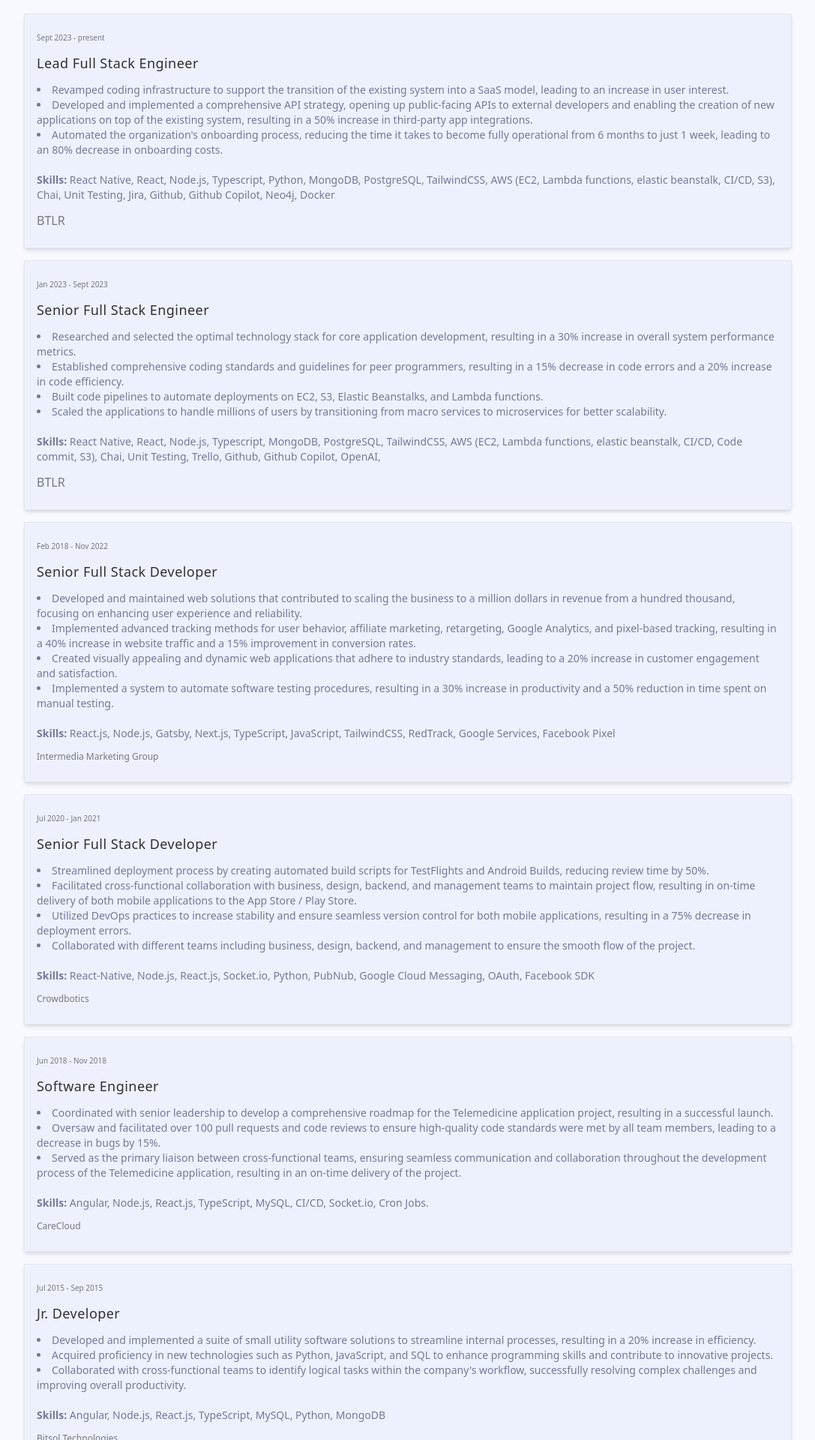
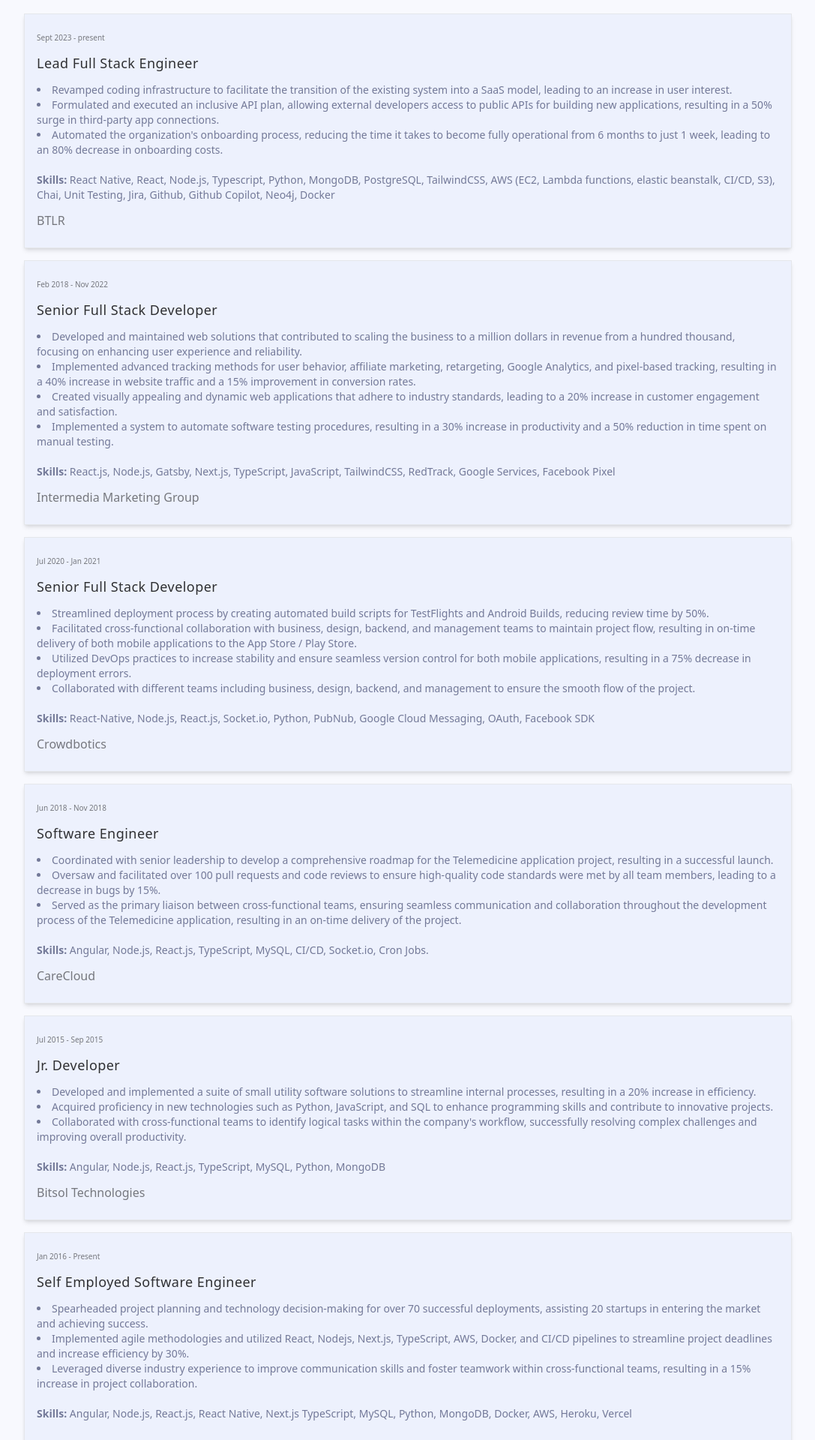
Before and after one commit to chwasifjameel/wasif-jameel, a Next.js app: page / in a window 1280 px wide. Shown: the part 4520-6440 px from the top of the page at 75% size, without its empty margins (116-1203 px from the left). Built offline with nearby package versions, Linux system fonts and the light colour scheme.

Commit message:
experience resorting

```diff
--- a/components/resume.tsx
+++ b/components/resume.tsx
@@ -1,4 +1,80 @@
 import Image from 'next/image';
+
+const experiences = [
+  {
+    title: 'Lead Full Stack Engineer',
+    company: 'BTLR',
+    date: 'Sept 2023 - present',
+    achivements: [
+      'Revamped coding infrastructure to facilitate the transition of the existing system into a SaaS model, leading to an increase in user interest.',
+      'Formulated and executed an inclusive API plan, allowing external developers access to public APIs for building new applications, resulting in a 50% surge in third-party app connections.',
+      "Automated the organization's onboarding process, reducing the time it takes to become fully operational from 6 months to just 1 week, leading to an 80% decrease in onboarding costs.",
+    ],
+    skills:
+      'React Native, React, Node.js, Typescript, Python, MongoDB, PostgreSQL, TailwindCSS, AWS (EC2, Lambda functions, elastic beanstalk, CI/CD, S3), Chai, Unit Testing, Jira, Github, Github Copilot, Neo4j, Docker',
+  },
+  {
+    title: 'Senior Full Stack Developer',
+    company: 'Intermedia Marketing Group',
+    date: 'Feb 2018 - Nov 2022',
+    achivements: [
+      'Developed and maintained web solutions that contributed to scaling the business to a million dollars in revenue from a hundred thousand, focusing on enhancing user experience and reliability.',
+      'Implemented advanced tracking methods for user behavior, affiliate marketing, retargeting, Google Analytics, and pixel-based tracking, resulting in a 40% increase in website traffic and a 15% improvement in conversion rates.',
+      'Created visually appealing and dynamic web applications that adhere to industry standards, leading to a 20% increase in customer engagement and satisfaction.',
+      'Implemented a system to automate software testing procedures, resulting in a 30% increase in productivity and a 50% reduction in time spent on manual testing.',
+    ],
+    skills:
+      'React.js, Node.js, Gatsby, Next.js, TypeScript, JavaScript, TailwindCSS, RedTrack, Google Services, Facebook Pixel',
+  },
+  {
+    title: 'Senior Full Stack Developer',
+    company: 'Crowdbotics',
+    date: 'Jul 2020 - Jan 2021',
+    achivements: [
+      'Streamlined deployment process by creating automated build scripts for TestFlights and Android Builds, reducing review time by 50%.',
+      'Facilitated cross-functional collaboration with business, design, backend, and management teams to maintain project flow, resulting in on-time delivery of both mobile applications to the App Store / Play Store.',
+      'Utilized DevOps practices to increase stability and ensure seamless version control for both mobile applications, resulting in a 75% decrease in deployment errors.',
+      'Collaborated with different teams including business, design, backend, and management to ensure the smooth flow of the project.',
+    ],
+    skills:
+      'React-Native, Node.js, React.js, Socket.io, Python, PubNub, Google Cloud Messaging, OAuth, Facebook SDK',
+  },
+  {
+    title: 'Software Engineer',
+    company: 'CareCloud',
+    date: 'Jun 2018 - Nov 2018',
+    achivements: [
+      'Coordinated with senior leadership to develop a comprehensive roadmap for the Telemedicine application project, resulting in a successful launch.',
+      'Oversaw and facilitated over 100 pull requests and code reviews to ensure high-quality code standards were met by all team members, leading to a decrease in bugs by 15%.',
+      'Served as the primary liaison between cross-functional teams, ensuring seamless communication and collaboration throughout the development process of the Telemedicine application, resulting in an on-time delivery of the project.',
+    ],
+    skills:
+      'Angular, Node.js, React.js, TypeScript, MySQL, CI/CD, Socket.io, Cron Jobs.',
+  },
+  {
+    title: 'Jr. Developer',
+    company: 'Bitsol Technologies',
+    date: 'Jul 2015 - Sep 2015',
+    achivements: [
+      'Developed and implemented a suite of small utility software solutions to streamline internal processes, resulting in a 20% increase in efficiency.',
+      'Acquired proficiency in new technologies such as Python, JavaScript, and SQL to enhance programming skills and contribute to innovative projects.',
+      "Collaborated with cross-functional teams to identify logical tasks within the company's workflow, successfully resolving complex challenges and improving overall productivity.",
+    ],
+    skills: 'Angular, Node.js, React.js, TypeScript, MySQL, Python, MongoDB',
+  },
+  {
+    title: 'Self Employed Software Engineer',
+    Copmany: 'Freelance',
+    date: 'Jan 2016 - Present',
+    achivements: [
+      'Spearheaded project planning and technology decision-making for over 70 successful deployments, assisting 20 startups in entering the market and achieving success.',
+      'Implemented agile methodologies and utilized React, Nodejs, Next.js, TypeScript, AWS, Docker, and CI/CD pipelines to streamline project deadlines and increase efficiency by 30%.',
+      'Leveraged diverse industry experience to improve communication skills and foster teamwork within cross-functional teams, resulting in a 15% increase in project collaboration.',
+    ],
+    skills:
+      'Angular, Node.js, React.js, React Native, Next.js TypeScript, MySQL, Python, MongoDB, Docker, AWS, Heroku, Vercel',
+  },
+];
 
 const Resume = () => {
   return (
@@ -82,241 +158,29 @@
             </span>
             &nbsp; Experience
           </p>
+          {experiences.map(({ achivements, company, date, skills, title }) => (
             <div className="cursor-pointer my-2 w-4/5">
               <span className="flex flex-col items-start py-6 px-4 mx-auto bg-[#EDF1FD] text-[#737998] border border-gray-200 shadow-md  hover:scale-[1.1] ease-in duration-100">
                 <p className="text-[10px] text-start text-black opacity-[0.5]">
-                Sept 2023 - present
+                  {date}
                 </p>
                 <p className="my-1 pt-2 text-lg text-start text-black  tracking-wide opacity-[0.8]">
-                Lead Full Stack Engineer
+                  {title}
                 </p>
                 <ul className="font-light text-sm list-disc list-inside my-2">
-                <li>
-                  Revamped coding infrastructure to support the transition of
-                  the existing system into a SaaS model, leading to an increase
-                  in user interest.
-                </li>
-                <li>
-                  Developed and implemented a comprehensive API strategy,
-                  opening up public-facing APIs to external developers and
-                  enabling the creation of new applications on top of the
-                  existing system, resulting in a 50% increase in third-party
-                  app integrations.
-                </li>
-                <li>
-                  Automated the organization&apos;s onboarding process, reducing
-                  the time it takes to become fully operational from 6 months to
-                  just 1 week, leading to an 80% decrease in onboarding costs.
-                </li>
+                  {achivements.map((achivement) => (
+                    <li>{achivement}</li>
+                  ))}
                 </ul>
                 <p className="text-sm my-3">
-                <b>Skills: </b> React Native, React, Node.js, Typescript,
-                Python, MongoDB, PostgreSQL, TailwindCSS, AWS (EC2, Lambda
-                functions, elastic beanstalk, CI/CD, S3), Chai, Unit Testing,
-                Jira, Github, Github Copilot, Neo4j, Docker
+                  <b>Skills: </b> {skills}
                 </p>
                 <p className="text-base text-start text-black opacity-[0.5]">
-                BTLR
+                  {company}
                 </p>
               </span>
             </div>
-
-          <div className="cursor-pointer my-2 w-4/5">
-            <span className="flex flex-col items-start py-6 px-4 mx-auto bg-[#EDF1FD] text-[#737998] border border-gray-200 shadow-md  hover:scale-[1.1] ease-in duration-100">
-              <p className="text-[10px] text-start text-black opacity-[0.5]">
-                Jan 2023 - Sept 2023
-              </p>
-              <p className="my-1 pt-2 text-lg text-start text-black  tracking-wide opacity-[0.8]">
-                Senior Full Stack Engineer
-              </p>
-              <ul className="font-light text-sm list-disc list-inside my-2">
-                <li>
-                  Researched and selected the optimal technology stack for core
-                  application development, resulting in a 30% increase in
-                  overall system performance metrics.
-                </li>
-                <li>
-                  Established comprehensive coding standards and guidelines for
-                  peer programmers, resulting in a 15% decrease in code errors
-                  and a 20% increase in code efficiency.
-                </li>
-                <li>
-                  Built code pipelines to automate deployments on EC2, S3,
-                  Elastic Beanstalks, and Lambda functions.
-                </li>
-                <li>
-                  Scaled the applications to handle millions of users by
-                  transitioning from macro services to microservices for better
-                  scalability.
-                </li>
-              </ul>
-              <p className="text-sm my-3">
-                <b>Skills: </b> React Native, React, Node.js, Typescript,
-                MongoDB, PostgreSQL, TailwindCSS, AWS (EC2, Lambda functions,
-                elastic beanstalk, CI/CD, Code commit, S3), Chai, Unit Testing,
-                Trello, Github, Github Copilot, OpenAI,
-              </p>
-              <p className="text-base text-start text-black opacity-[0.5]">
-                BTLR
-              </p>
-            </span>
-          </div>
-
-          <div className="cursor-pointer my-2 w-4/5">
-            <span className="flex flex-col items-start py-6 px-4 mx-auto bg-[#EDF1FD] text-[#737998] border border-gray-200 shadow-md  hover:scale-[1.1] ease-in duration-100">
-              <p className="text-[10px] text-start text-black opacity-[0.5]">
-                Feb 2018 - Nov 2022
-              </p>
-              <p className="my-1 pt-2 text-lg text-start text-black  tracking-wide opacity-[0.8]">
-                Senior Full Stack Developer
-              </p>
-              <ul className="font-light text-sm list-disc list-inside my-2">
-                <li>
-                  Developed and maintained web solutions that contributed to
-                  scaling the business to a million dollars in revenue from a
-                  hundred thousand, focusing on enhancing user experience and
-                  reliability.
-                </li>
-                <li>
-                  Implemented advanced tracking methods for user behavior,
-                  affiliate marketing, retargeting, Google Analytics, and
-                  pixel-based tracking, resulting in a 40% increase in website
-                  traffic and a 15% improvement in conversion rates.
-                </li>
-                <li>
-                  Created visually appealing and dynamic web applications that
-                  adhere to industry standards, leading to a 20% increase in
-                  customer engagement and satisfaction.
-                </li>
-                <li>
-                  Implemented a system to automate software testing procedures,
-                  resulting in a 30% increase in productivity and a 50%
-                  reduction in time spent on manual testing.
-                </li>
-              </ul>
-              <p className="text-sm my-3">
-                <b>Skills: </b> React.js, Node.js, Gatsby, Next.js, TypeScript,
-                JavaScript, TailwindCSS, RedTrack, Google Services, Facebook
-                Pixel
-              </p>
-
-              <p className="text-[12px] text-start text-black opacity-[0.5]">
-                Intermedia Marketing Group
-              </p>
-            </span>
-          </div>
-          <div className="cursor-pointer my-2 w-4/5">
-            <span className="flex flex-col items-start py-6 px-4 mx-auto bg-[#EDF1FD] text-[#737998] border border-gray-200 shadow-md  hover:scale-[1.1] ease-in duration-100">
-              <p className="text-[10px] text-start text-black opacity-[0.5]">
-                Jul 2020 - Jan 2021
-              </p>
-              <p className="my-1 pt-2 text-lg text-start text-black  tracking-wide opacity-[0.8]">
-                Senior Full Stack Developer
-              </p>
-              <ul className="font-light text-sm list-disc list-inside my-2">
-                <li>
-                  Streamlined deployment process by creating automated build
-                  scripts for TestFlights and Android Builds, reducing review
-                  time by 50%.
-                </li>
-                <li>
-                  Facilitated cross-functional collaboration with business,
-                  design, backend, and management teams to maintain project
-                  flow, resulting in on-time delivery of both mobile
-                  applications to the App Store / Play Store.
-                </li>
-                <li>
-                  Utilized DevOps practices to increase stability and ensure
-                  seamless version control for both mobile applications,
-                  resulting in a 75% decrease in deployment errors.
-                </li>
-                <li>
-                  Collaborated with different teams including business, design,
-                  backend, and management to ensure the smooth flow of the
-                  project.
-                </li>
-              </ul>
-              <p className="text-sm my-3">
-                <b>Skills: </b> React-Native, Node.js, React.js, Socket.io,
-                Python, PubNub, Google Cloud Messaging, OAuth, Facebook SDK
-              </p>
-              <p className="text-[12px] text-start text-black opacity-[0.5]">
-                Crowdbotics
-              </p>
-            </span>
-          </div>
-
-          <div className="cursor-pointer my-2 w-4/5">
-            <span className="flex flex-col items-start py-6 px-4 mx-auto bg-[#EDF1FD] text-[#737998] border border-gray-200 shadow-md  hover:scale-[1.1] ease-in duration-100">
-              <p className="text-[10px] text-start text-black opacity-[0.5]">
-                Jun 2018 - Nov 2018
-              </p>
-              <p className="my-1 pt-2 text-lg text-start text-black  tracking-wide opacity-[0.8]">
-                Software Engineer
-              </p>
-              <ul className="font-light text-sm list-disc list-inside my-2">
-                <li>
-                  Coordinated with senior leadership to develop a comprehensive
-                  roadmap for the Telemedicine application project, resulting in
-                  a successful launch.
-                </li>
-                <li>
-                  Oversaw and facilitated over 100 pull requests and code
-                  reviews to ensure high-quality code standards were met by all
-                  team members, leading to a decrease in bugs by 15%.
-                </li>
-                <li>
-                  Served as the primary liaison between cross-functional teams,
-                  ensuring seamless communication and collaboration throughout
-                  the development process of the Telemedicine application,
-                  resulting in an on-time delivery of the project.
-                </li>
-              </ul>
-              <p className="text-sm my-3">
-                <b>Skills: </b> Angular, Node.js, React.js, TypeScript, MySQL,
-                CI/CD, Socket.io, Cron Jobs.
-              </p>
-              <p className="text-[12px] text-start text-black opacity-[0.5]">
-                CareCloud
-              </p>
-            </span>
-          </div>
-
-          <div className="cursor-pointer my-2 w-4/5">
-            <span className="flex flex-col items-start py-6 px-4 mx-auto bg-[#EDF1FD] text-[#737998] border border-gray-200 shadow-md  hover:scale-[1.1] ease-in duration-100">
-              <p className="text-[10px] text-start text-black opacity-[0.5]">
-                Jul 2015 - Sep 2015
-              </p>
-              <p className="my-1 pt-2 text-lg text-start text-black  tracking-wide opacity-[0.8]">
-                Jr. Developer
-              </p>
-              <ul className="font-light text-sm list-disc list-inside my-2">
-                <li>
-                  Developed and implemented a suite of small utility software
-                  solutions to streamline internal processes, resulting in a 20%
-                  increase in efficiency.
-                </li>
-                <li>
-                  Acquired proficiency in new technologies such as Python,
-                  JavaScript, and SQL to enhance programming skills and
-                  contribute to innovative projects.
-                </li>
-                <li>
-                  Collaborated with cross-functional teams to identify logical
-                  tasks within the company&apos;s workflow, successfully
-                  resolving complex challenges and improving overall
-                  productivity.
-                </li>
-              </ul>
-              <p className="text-sm my-3">
-                <b>Skills: </b> Angular, Node.js, React.js, TypeScript, MySQL,
-                Python, MongoDB
-              </p>
-              <p className="text-[12px] text-start text-black opacity-[0.5]">
-                Bitsol Technologies
-              </p>
-            </span>
-          </div>
+          ))}
         </div>
       </div>
     </section>
```
Lines whose indentation alone changed are shown as unchanged.
